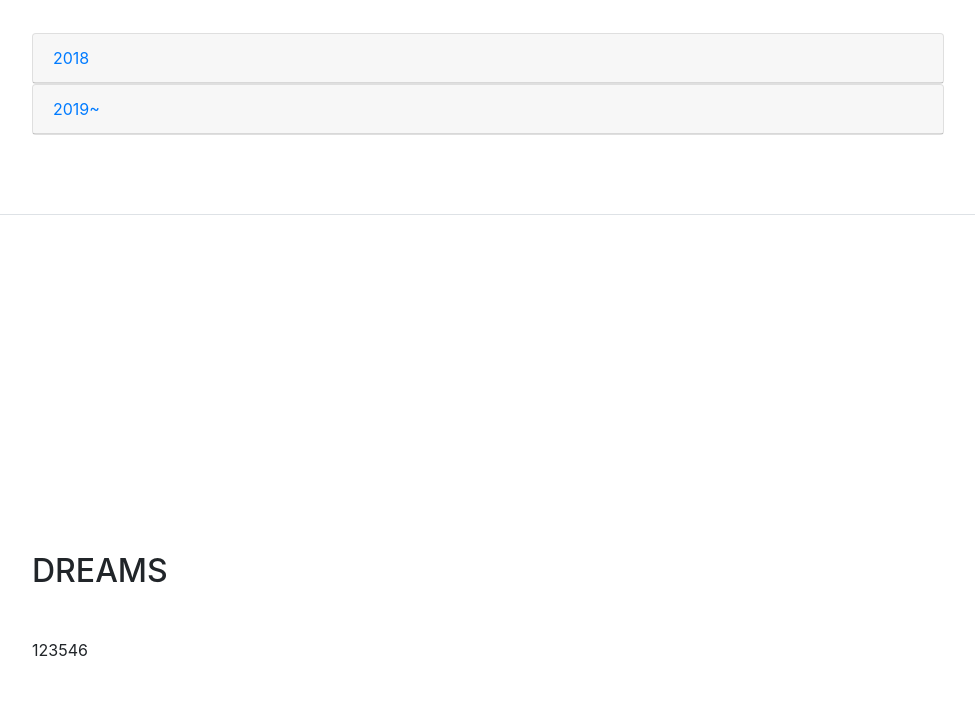
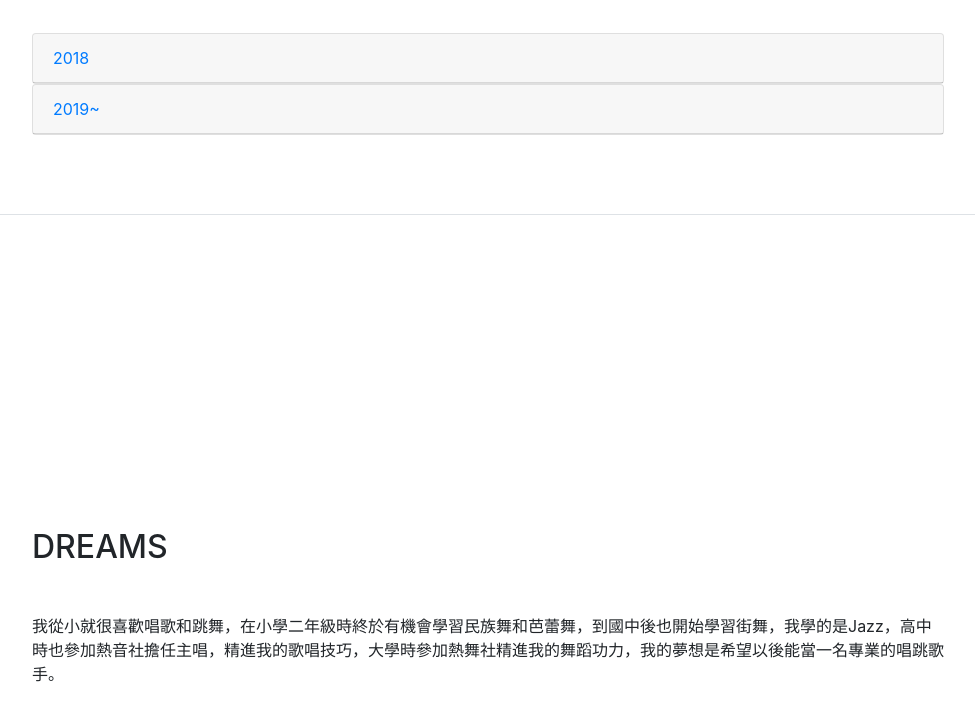
Before and after one commit to Chinghsuu/Chinghsuu.github.io, a website with bundled scripts: page index.html in a window 1280 px wide. Shown: the part 4704-5425 px from the top of the page, without its empty margins (288-1263 px from the left). Built offline with nearby package versions, Linux system fonts and the light colour scheme; a web font is replaced by a local one.

Commit message:
Add files via upload

```diff
--- a/index.html
+++ b/index.html
@@ -416,7 +416,7 @@
         <div class="my-auto">
           <h2 class="mb-5">Dreams
 		  </h2>
-          <p>123546
+          <p>我從小就很喜歡唱歌和跳舞，在小學二年級時終於有機會學習民族舞和芭蕾舞，到國中後也開始學習街舞，我學的是Jazz，高中時也參加熱音社擔任主唱，精進我的歌唱技巧，大學時參加熱舞社精進我的舞蹈功力，我的夢想是希望以後能當一名專業的唱跳歌手。
 		  </P>
           <p class="mb-0"></p>
         </div>
```
